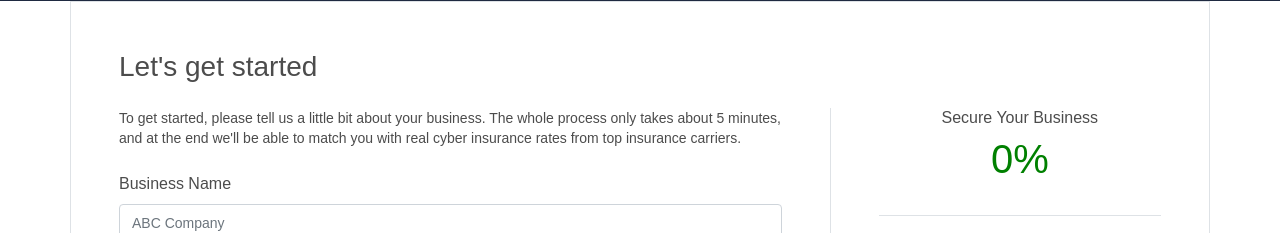
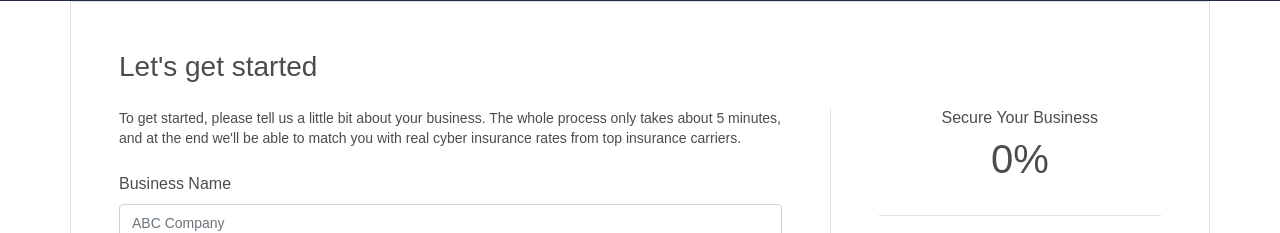
Before and after one commit to markstepchin/cybersecurityclone, a React (Create React App) app: page / in a window 1280 px wide. Shown: the part 202-435 px from the top of the page. Built offline with nearby package versions, Linux system fonts and the light colour scheme; the HTML template or start-up script is replaced by a standard one.

Commit message:
changed h1 back to normal

```diff
--- a/public/css/custom.css
+++ b/public/css/custom.css
@@ -9,10 +9,6 @@ body {
     margin-bottom: 60px; /* Margin bottom by footer height */
     /* font-family: 'Montserrat', sans-serif !important; */
     color: #4c4c4c;
-  }
-
-  h1 {
-    color: green;
   }
 
 
@@ -29,7 +25,6 @@ input[type="email"] {
 .check-label  {
   font-size: 0.875rem;
   font-weight: 400;
-
 }
 
 label {
```
